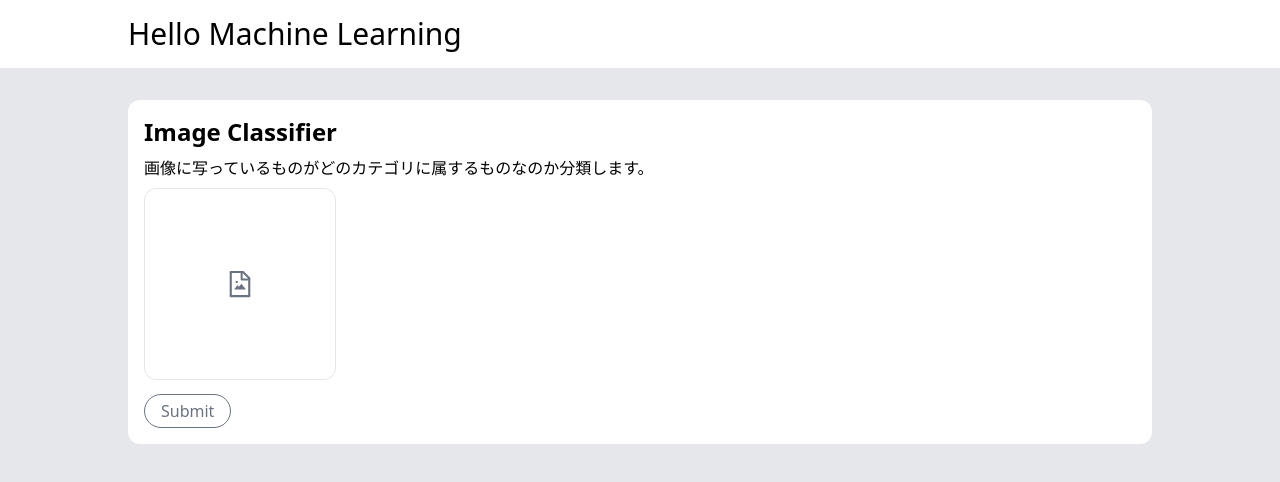
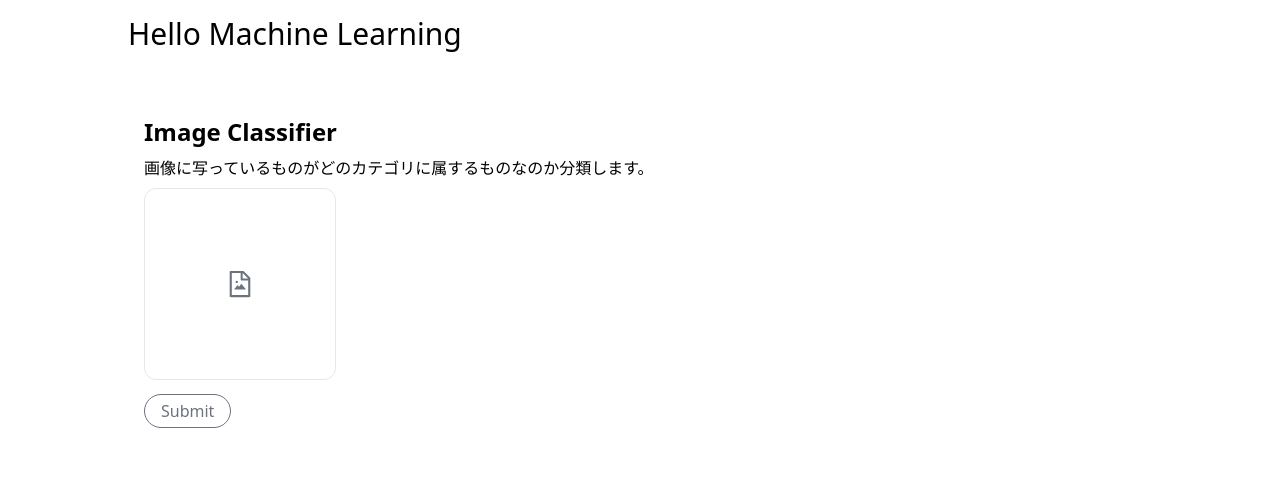
Before and after one commit to FNYukii/HelloMachineLearning-Web, a React (Create React App) app: page /image-classifier in a window 1280 px wide. Shown: the top 482 px of the page. Built offline with nearby package versions, Linux system fonts and the light colour scheme.

Commit message:
feat: bodyタグに背景色を設定

```diff
--- a/public/index.html
+++ b/public/index.html
@@ -4,13 +4,11 @@
     <meta charset="utf-8" />
     <meta name="viewport" content="width=device-width, initial-scale=1" />
     <meta name="theme-color" content="#000000" />
-    <meta
-      name="description"
-      content="Web site created using create-react-app"
-    />
+    <meta name="description" content="Web site created using create-react-app"/>
     <title>Hello Machine Learning</title>
   </head>
-  <body>
+
+  <body class="bg-gray-200">
     <noscript>You need to enable JavaScript to run this app.</noscript>
     <div id="root"></div>
   </body>
--- a/src/components/Header.tsx
+++ b/src/components/Header.tsx
@@ -4,9 +4,11 @@ function Header() {
 
   return (
 
-    <header className="w-full mx-auto px-4 lg:width-lg lg:px-0">
+    <header className="bg-white">
 
-      <div className="py-4 flex justify-between items-center">
+
+
+      <div className="w-full mx-auto px-4 lg:width-lg lg:px-0 py-4 flex justify-between items-center">
         <NavLink to="/" className="text-3xl">Hello Machine Learning</NavLink>
       </div>
     </header>
--- a/src/components/Screen.tsx
+++ b/src/components/Screen.tsx
@@ -19,7 +19,7 @@ function Screen(props: Props) {
   }, [])
 
   return (
-    <main className="pt-8 bg-gray-200 h-screen px-4 lg:px-0">
+    <main className="pt-8 px-4 lg:px-0">
 
       <div className="p-4 bg-white rounded-xl mx-auto w-full lg:width-lg">
 
```
